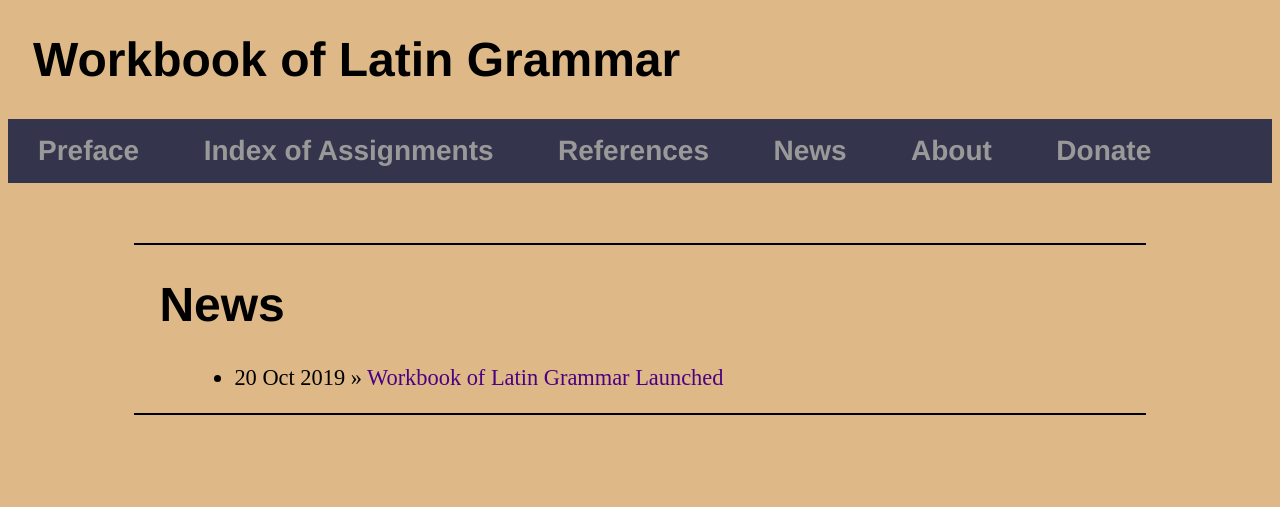
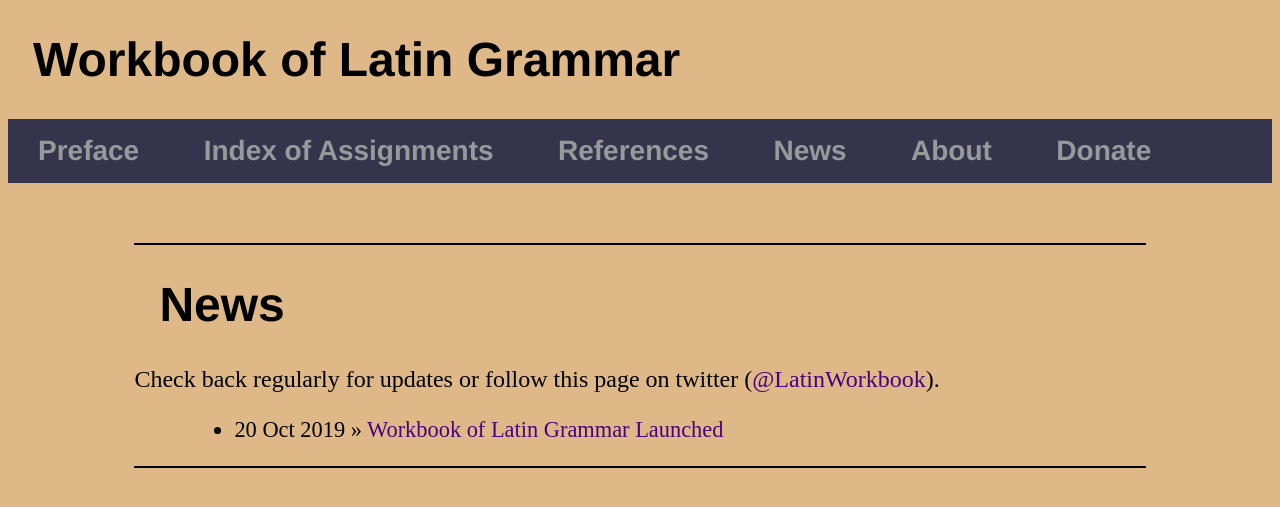
Before and after one commit to AlanCFleming82/AlanCFleming82.github.io, a Jekyll site: the page built from News.html, in a window 1280 px wide. Shown: the top 507 px of the page. Built offline with Jekyll 4.4.1, drawn with Linux system fonts in a browser that asks for light colours.

Commit message:
Update News.html

```diff
--- a/News.html
+++ b/News.html
@@ -3,6 +3,9 @@ layout: default
 title: News
 ---
 	<h1>{{ page.title }}</h1>
+
+	<p> Check back regularly for updates or follow this page on twitter
+		(<a href="https://twitter.com/LatinWorkbook" target="_blank">@LatinWorkbook</a>).</p>
 	<ul class="posts">
 
 	  {% for post in site.posts %}
```
